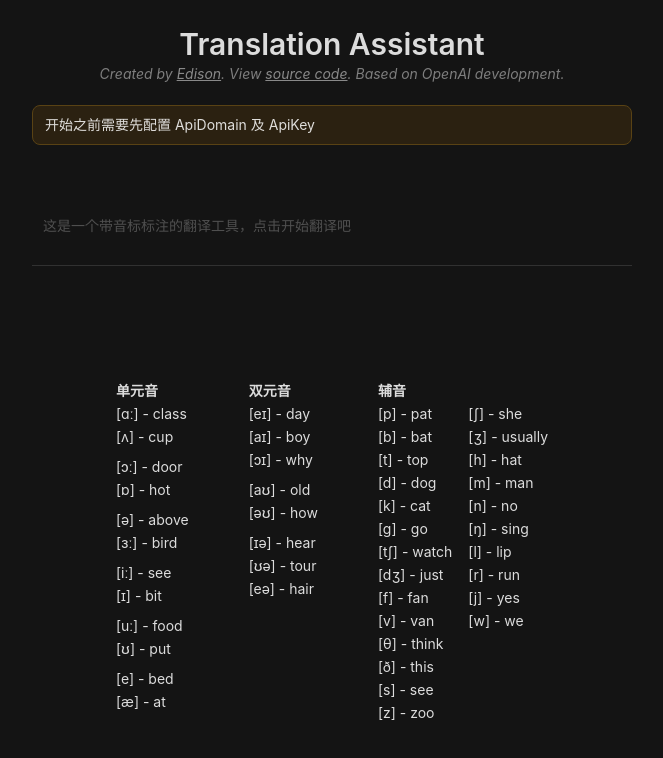
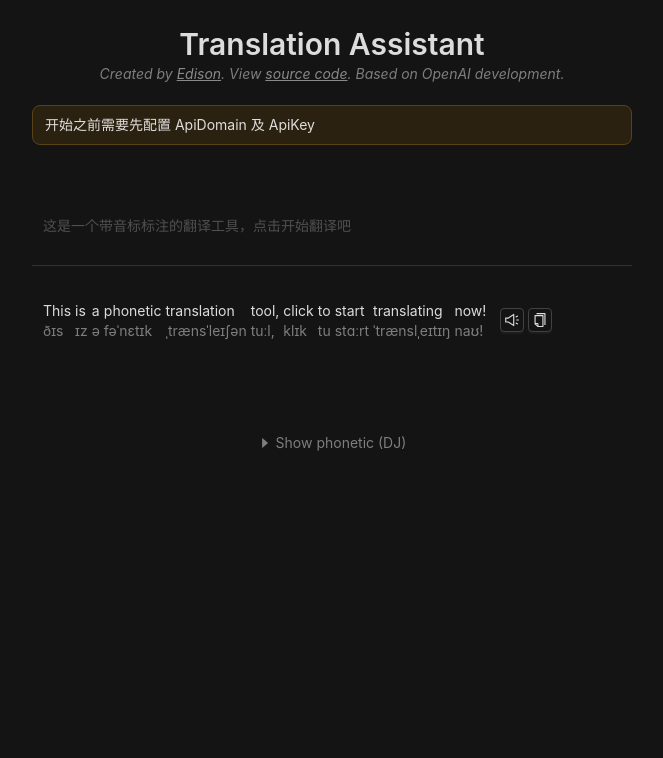
Before and after one commit to HttpStatusOK/translation-assistant, a React (Create React App) app: page / in a window 1280 px wide. Shown: the top 758 px of the page, without its empty margins (308-971 px from the left). Built offline with nearby package versions, Linux system fonts and the light colour scheme.

Commit message:
Update App.js

```diff
--- a/src/App.js
+++ b/src/App.js
@@ -1,9 +1,9 @@
 import TextArea from "antd/es/input/TextArea";
-import {Alert, Button, Divider, Space, Spin, Tooltip, Typography} from "antd";
+import {Alert, Button, Collapse, Divider, Space, Spin, Tooltip, Typography} from "antd";
 import {useEffect, useRef, useState} from "react";
 import {useSearchParams} from 'react-router-dom';
 import {isMobile} from 'react-device-detect';
-import {CopyOutlined, SoundOutlined} from "@ant-design/icons";
+import {CaretDownOutlined, CaretRightOutlined, CopyOutlined, SoundOutlined} from "@ant-design/icons";
 import ClipboardJS from "clipboard";
 
 const API_PATH = "/v1/chat/completions";
@@ -65,9 +65,10 @@ function App() {
   const [apiDomain] = useState(searchParams.get("apiDomain") || null);
   const [apiKey] = useState(searchParams.get("apiKey") || null);
 
-  const [inputValue, setInputValue] = useState('');
+  const [init, setInit] = useState(false);
+  const [inputValue, setInputValue] = useState();
   const [loading, setLoading] = useState(false);
-  const [resultJSON, setResultJSON] = useState(null);
+  const [resultJSON, setResultJSON] = useState(JSON.parse("{\"a\":null,\"b\":[{\"w\":\"This\",\"p\":\"ðɪs\",\"z\":\"这是\"},{\"w\":\"is\",\"p\":\"ɪz\",\"z\":\"是\"},{\"w\":\"a\",\"p\":\"ə\",\"z\":\"一个\"},{\"w\":\"phonetic\",\"p\":\"fəˈnɛtɪk\",\"z\":\"带音标标注的\"},{\"w\":\"translation\",\"p\":\"ˌtrænsˈleɪʃən\",\"z\":\"翻译\"},{\"w\":\"tool,\",\"p\":\"tuːl,\",\"z\":\"工具，\"},{\"w\":\"click\",\"p\":\"klɪk\",\"z\":\"点击\"},{\"w\":\"to\",\"p\":\"tu\",\"z\":\"以\"},{\"w\":\"start\",\"p\":\"stɑːrt\",\"z\":\"开始\"},{\"w\":\"translating\",\"p\":\"ˈtrænslˌeɪtɪŋ\",\"z\":\"翻译\"},{\"w\":\"now!\",\"p\":\"naʊ!\",\"z\":\"吧！\"}]}"));
 
   const [timeoutId, setTimeoutId] = useState(0);
 
@@ -179,6 +180,8 @@ function App() {
     };
   }, [timeoutId]);
 
+  const [collapseItems, setCollapseItems] = useState([]);
+
   return (
     <div>
       <div style={{maxWidth: 600, margin: "auto", padding: "0 20px"}}>
@@ -192,6 +195,12 @@ function App() {
               />
             </div>}
           <TextArea
+            onFocus={() => {
+              if (!init) {
+                setResultJSON(null);
+                setInit(true);
+              }
+            }}
             style={{paddingTop: 50}}
             variant="borderless"
             value={inputValue}
@@ -207,7 +216,22 @@ function App() {
         </div>
         <div style={{textAlign: "center"}}>
           <div style={{minHeight: 80}}></div>
-          <PhoneticSymbols/>
+          <Collapse
+            ghost
+            items={[
+              {
+                key: '1',
+                label: (
+                  <Typography.Text type={"secondary"}>
+                    {collapseItems.includes("1") ? <CaretDownOutlined /> : <CaretRightOutlined />} {collapseItems.includes("1") ? "Close" : "Show"} phonetic (DJ)
+                  </Typography.Text>
+                ),
+                showArrow: false,
+                children: <PhoneticSymbols />,
+              }
+            ]}
+            onChange={e => setCollapseItems(e)}
+          />
           <div style={{minHeight: 80}}></div>
         </div>
       </div>
```
